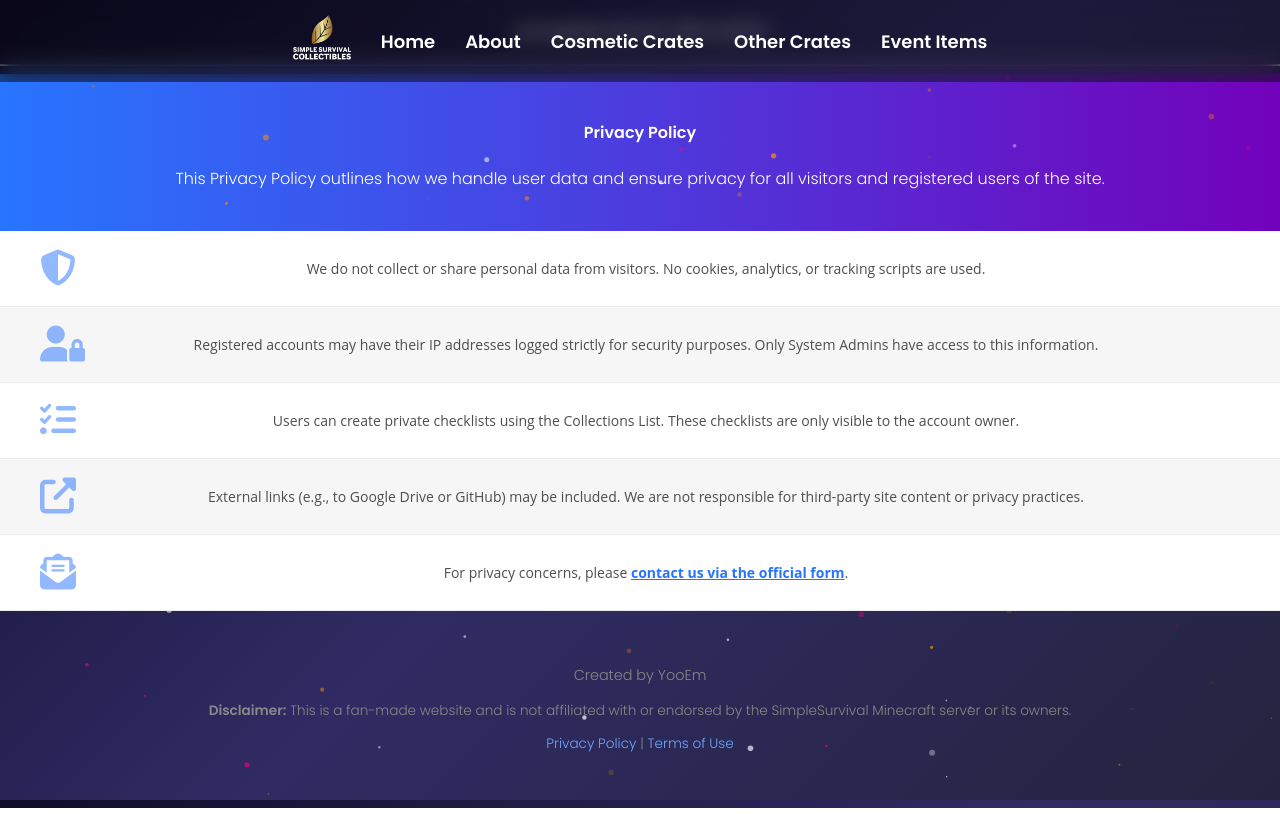
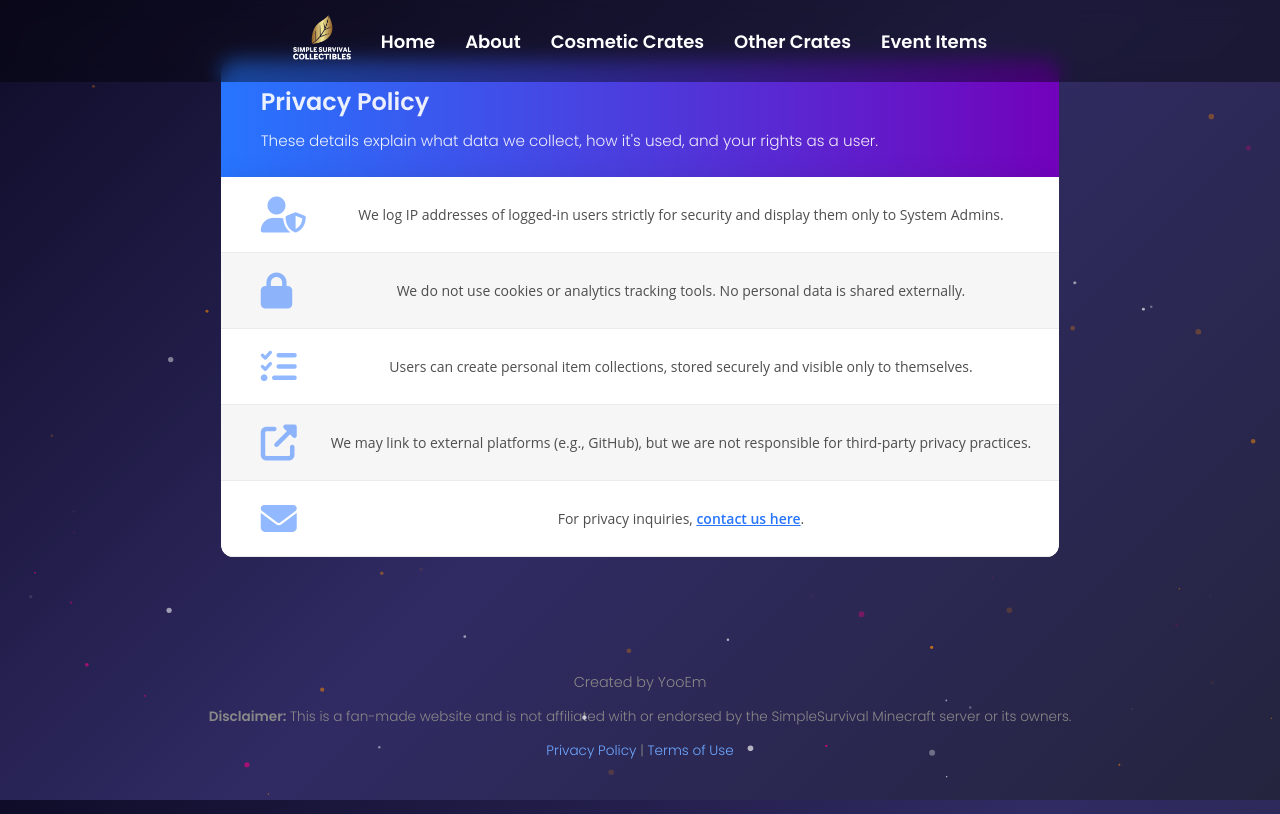
Before and after one commit to JaysProjectsX/simplesurvivalcollectibles, a website: page public/privacy.html in a window 1280 px wide. Drawn offline with nearby package versions, Linux system fonts and the light colour scheme.

Commit message:
Updated Privacy Policy and Terms of Use CSS rules and HTML

```diff
--- a/public/css/home-page.css
+++ b/public/css/home-page.css
@@ -2095,6 +2095,133 @@ nav {
   to { opacity: 0; transform: translateY(10px); }
 }
 
+/* Styling for Privacy Policy and Terms of Service */
+/* === Scoped Privacy/Terms Table Styling === */
+.legal-table-wrapper {
+  max-width: 960px;
+  margin: 60px auto;
+  border-radius: 12px;
+  overflow: hidden;
+  background: transparent;
+  backdrop-filter: blur(10px);
+}
+
+.legal-head {
+  background: linear-gradient(to right, #2775ff, #7202bb);
+  padding: 24px 40px;
+  box-shadow: 0 6px 30px 0 rgba(0, 0, 0, 0.12);
+  color: rgba(255, 255, 255, 0.9);
+  border-top-left-radius: 12px;
+  border-top-right-radius: 12px;
+  text-align: left;
+}
+
+.legal-head h4 {
+  font-size: 1.5rem;
+  margin: 0 0 10px;
+}
+
+.legal-head p {
+  font-size: 0.95rem;
+  margin: 0;
+  line-height: 1.6;
+}
+
+.legal-list {
+  list-style: none;
+  margin: 0;
+  padding: 0;
+  background: #fff;
+  box-shadow: 0 6px 30px 0 rgba(0, 0, 0, 0.12);
+  border-bottom-left-radius: 12px;
+  border-bottom-right-radius: 12px;
+  overflow: hidden;
+}
+
+.legal-list li {
+  position: relative;
+  padding: 28px 28px 28px 110px;
+  font-family: 'Open Sans', sans-serif;
+  font-size: 14px;
+  border-bottom: 1px solid #ececec;
+  background-color: #fff;
+  color: #4e4e4e;
+  transition: all 0.3s ease;
+  z-index: 1;
+}
+
+.legal-list li:nth-child(2n) {
+  background: #f6f6f6;
+}
+
+.legal-list li:hover {
+  box-shadow: 0 5px 16px rgba(165, 165, 165, 0.5);
+  z-index: 2;
+}
+
+.legal-list li::after {
+  content: '';
+  position: absolute;
+  top: -6px;
+  left: -15px;
+  right: -15px;
+  bottom: -6px;
+  background: #fff;
+  box-shadow: 0 6px 30px rgba(0, 0, 0, 0.12);
+  opacity: 0;
+  transform: scale(0.95);
+  transition: all 0.3s ease;
+  z-index: -1;
+}
+
+.legal-list li:hover::after {
+  opacity: 1;
+  transform: scale(1);
+}
+
+.legal-list li .line {
+  position: absolute;
+  top: 50%;
+  left: 0;
+  width: 3px;
+  height: 40px;
+  background: linear-gradient(to bottom, #2775ff, #7202bb);
+  transform: translateY(-50%);
+  opacity: 0;
+  transition: all 0.3s ease;
+}
+
+.legal-list li:hover .line {
+  opacity: 1;
+  left: -15px;
+  transition-delay: 0.1s;
+}
+
+.legal-list li .icon {
+  position: absolute;
+  left: 40px;
+  top: 50%;
+  transform: translateY(-50%);
+  font-size: 36px;
+  color: #2775ff;
+  opacity: 0.5;
+  transition: all 0.3s ease;
+}
+
+.legal-list li:hover .icon {
+  opacity: 1;
+}
+
+.legal-list a {
+  color: #2775ff;
+  font-weight: 600;
+  text-decoration: underline;
+}
+
+.legal-list a:hover {
+  color: #0059ff;
+}
+
 
   /* Styling for footer */
   footer {
--- a/public/privacy.html
+++ b/public/privacy.html
@@ -29,50 +29,38 @@
         </div>
       </nav>
 
-      <section class="pt-80 pb-70">
-        <div class="text-center mb-60 position-relative">
-          <h5 class="font__family-montserrat font__weight-light text-uppercase font__size-18 text-blue">
-            Last Updated: May 6th, 2025 | 4:00 PM
-          </h5>
-          <hr class="divider">
+      <section class="legal-table-wrapper">
+        <div class="legal-head">
+          <h4>Privacy Policy</h4>
+          <p>These details explain what data we collect, how it's used, and your rights as a user.</p>
         </div>
-        <div class="container">
-          <div class="panel__wrapper-icon mb-100">
-            <div class="panel__head all-light">
-              <h4 class="font__family-montserrat font__weight-medium font__size-21">Privacy Policy</h4>
-              <p class="font__family-open-sans font__size-14">
-                This Privacy Policy outlines how we handle user data and ensure privacy for all visitors and registered users of the site.
-              </p>
-            </div>
-            <ul class="panel__list">
+        <ul class="legal-list">
           <li>
             <span class="line"></span>
-                <i class="icon fas fa-shield-alt"></i>
-                We do not collect or share personal data from visitors. No cookies, analytics, or tracking scripts are used.
+            <i class="icon fas fa-user-shield"></i>
+            We log IP addresses of logged-in users strictly for security and display them only to System Admins.
           </li>
           <li>
             <span class="line"></span>
-                <i class="icon fas fa-user-lock"></i>
-                Registered accounts may have their IP addresses logged strictly for security purposes. Only System Admins have access to this information.
+            <i class="icon fas fa-lock"></i>
+            We do not use cookies or analytics tracking tools. No personal data is shared externally.
           </li>
           <li>
             <span class="line"></span>
             <i class="icon fas fa-list-check"></i>
-                Users can create private checklists using the Collections List. These checklists are only visible to the account owner.
+            Users can create personal item collections, stored securely and visible only to themselves.
           </li>
           <li>
             <span class="line"></span>
             <i class="icon fas fa-external-link-alt"></i>
-                External links (e.g., to Google Drive or GitHub) may be included. We are not responsible for third-party site content or privacy practices.
+            We may link to external platforms (e.g., GitHub), but we are not responsible for third-party privacy practices.
           </li>
           <li>
             <span class="line"></span>
-                <i class="icon fas fa-envelope-open-text"></i>
-                For privacy concerns, please <a href="https://simplesurvivalcollectibles.com/info#contactForm" style="color: #2775ff; font-weight: bold;">contact us via the official form</a>.
+            <i class="icon fas fa-envelope"></i>
+            For privacy inquiries, <a href="https://simplesurvivalcollectibles.com/info#contactForm">contact us here</a>.
           </li>
         </ul>
-          </div>
-        </div>
       </section>
 
     <footer>
```
Also changed, not shown: public/terms.html (+15 -26 lines). Lines whose indentation alone changed are shown as unchanged.
